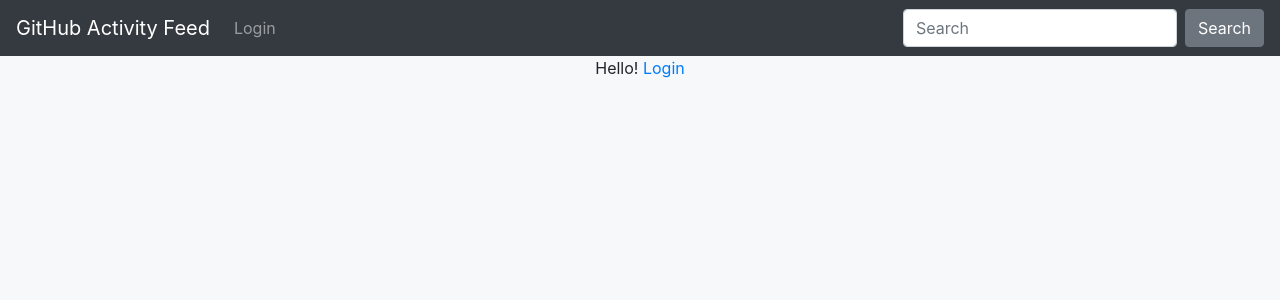
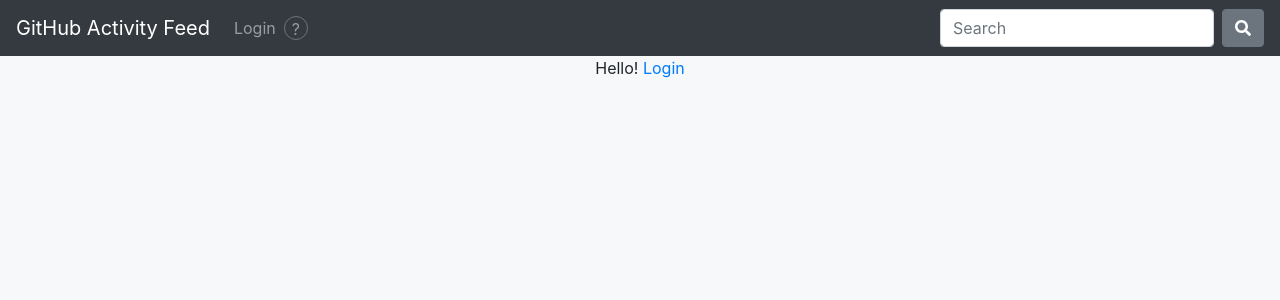
Before and after one commit to cycraig/GithubActivityFeed, a Flask app: page / in a window 1280 px wide. Shown: the top 300 px of the page. Run offline with Flask 2, Linux system fonts and the light colour scheme; parts of the project's set-up code (start-up, migrations or seed data) failed here and were passed over; some libraries are stand-ins or nearby versions.

Commit message:
Added login info popup.

```diff
--- a/static/style.css
+++ b/static/style.css
@@ -74,3 +74,20 @@ img.avatar {
 .comment {
     color: gray;
 }
+
+.btn.login-info {
+    margin-left: 0px;
+    padding: 0;
+    width: 1.5em;
+    height: 1.5em;
+    text-align: center;
+    border-radius: 50%;
+    background-color: transparent;
+    color: rgba(255, 255, 255, 0.5);
+}
+
+.login-holder {
+    display: flex;
+    flex-direction: row;
+    align-items: center;
+}
--- a/templates/base.html
+++ b/templates/base.html
@@ -38,14 +38,18 @@
         </li>
         {% else %}
         <li class="nav-item">
+          <span class="login-holder">
           <a class="nav-link" href="/login">Login</a>
+          <a tabindex="0" class="btn btn-secondary login-info" role="button" data-toggle="popover"
+          data-trigger="hover focus" data-placement="bottom"  data-content="Login to set event reminders.">?</a>
+          </span>
         </li>
         {% endif %}
       </ul>
 
       <form class="form-inline my-2 my-lg-0">
         <input class="form-control mr-sm-2" type="text" placeholder="Search" aria-label="Search">
-        <button class="btn btn-secondary my-2 my-sm-0" type="submit">Search</button>
+        <button class="btn btn-secondary my-2 my-sm-0" type="submit"><i class="fas fa-search"></i></button>
       </form>
     </div>
   </nav>
@@ -84,6 +88,11 @@
   <!-- FontAwesome -->
   <script src="https://cdnjs.cloudflare.com/ajax/libs/font-awesome/5.13.0/js/all.min.js"
     crossorigin="anonymous"></script>
-
+  <script>
+    // Enable popovers
+    $(function () {
+      $('[data-toggle="popover"]').popover()
+    })
+  </script>
 </body>
 </html>
```
